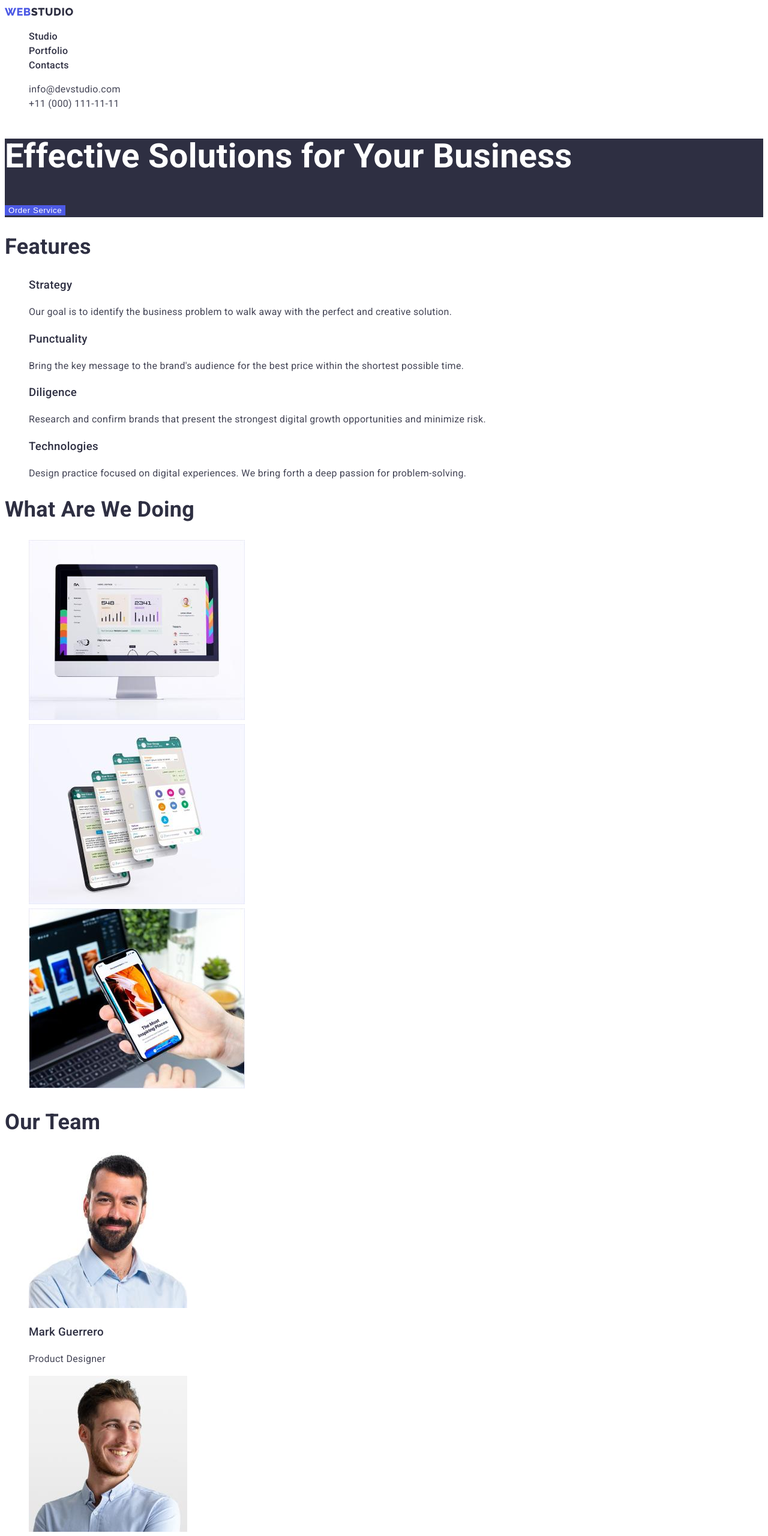
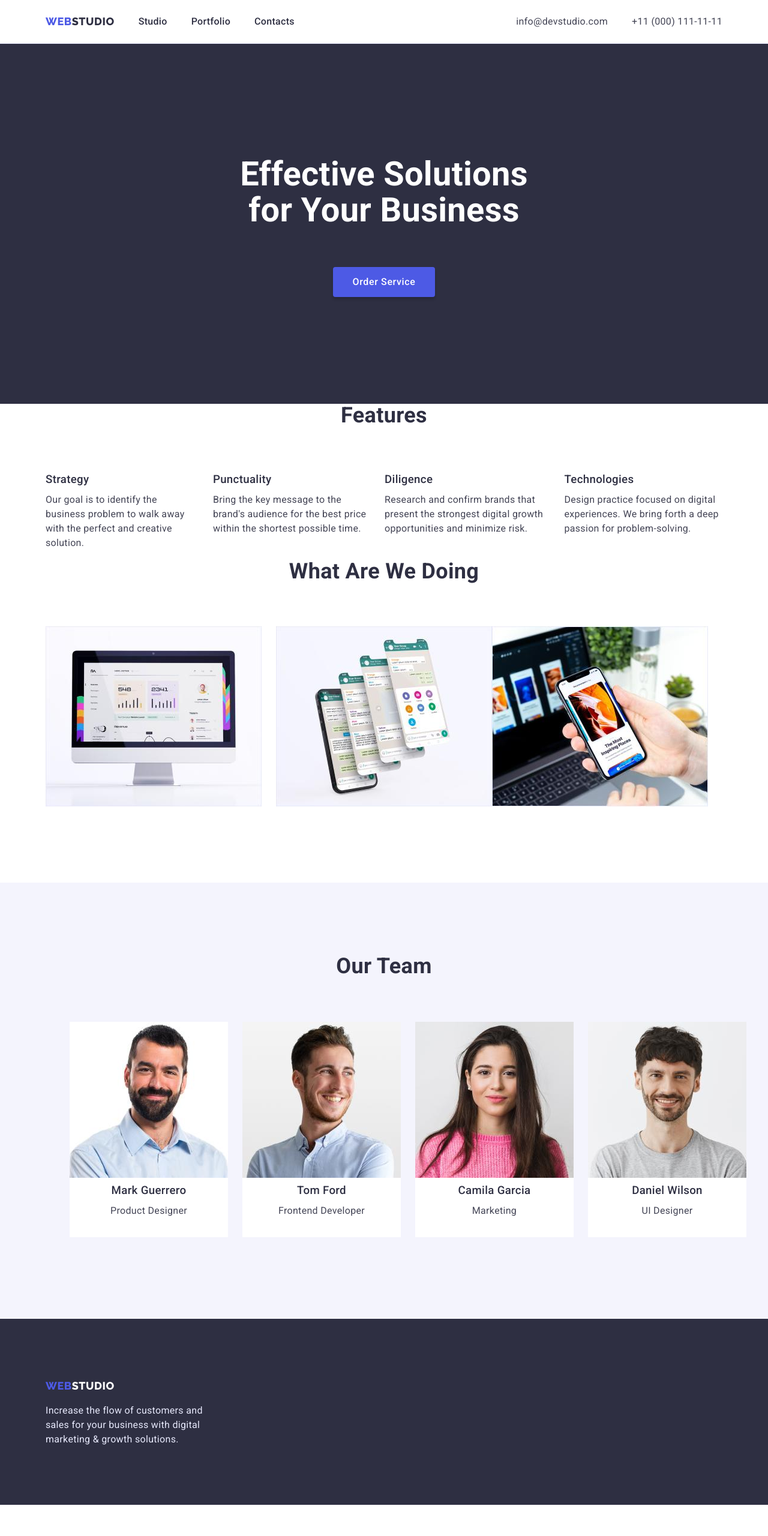
Before and after one commit to MaksNyzhnov/goit-markup-hw-03, a plain HTML site: page index.html in a window 1280 px wide. Shown: the top 2560 px of the page at 60% size. After the commit the page ends 2508 px from the top, so only its background shows below. Drawn offline with nearby package versions, Linux system fonts and the light colour scheme.

Commit message:
completed tasks

```diff
--- a/css/styles.css
+++ b/css/styles.css
@@ -12,25 +12,70 @@ body {
 
   letter-spacing: 0.02em;
 }
+.container {
+  width: 1158px;
+  margin: 0 auto;
+  padding: 0 15px;
+}
+.center {
+  margin: 0 auto;
+}
+p {
+  margin: 0;
+}
 ul {
   list-style: none;
+}
+.text-padding-reset {
+  padding-left: 0;
 }
 .link {
   color: inherit;
   text-decoration: none;
 }
+.header-box .link {
+  display: block;
+  padding-top: 24px;
+  padding-bottom: 24px;
+}
 .section-title {
+  margin-top: 0;
+  margin-bottom: 72px;
   color: var(--secondary-text-color);
+  text-align: center;
 
   font-size: 36px;
   line-height: 1.1;
   text-transform: capitalize;
 }
 .headline {
+  margin-top: 0;
+  margin-bottom: 8px;
   color: var(--secondary-text-color);
   font-weight: 500;
 }
+
 /* header */
+.header {
+  border-bottom: 1px solid #e7e9fc;
+}
+.header-box {
+  display: flex;
+  align-items: center;
+}
+.site-nav {
+  display: flex;
+  align-items: center;
+  flex-grow: 1;
+}
+.nav-list {
+  display: flex;
+  gap: 40px;
+}
+.address-box {
+  display: flex;
+  gap: 40px;
+}
 .logo {
   font-family: 'Raleway';
   font-weight: 800;
@@ -52,6 +97,7 @@ address {
 
 /* nav */
 .nav-links {
+  margin: 0;
   color: var(--secondary-text-color);
   font-weight: 500;
 }
@@ -60,38 +106,38 @@ address {
   color: var(--secondary-brand-color);
 }
 .auth-links {
+  margin: 0;
   color: inherit;
 }
-.auth-links:hover,
-.auth-links:focus {
+.auth-links .link:hover,
+.auth-links .link:focus {
   color: var(--secondary-brand-color);
 }
-/* footer */
-.footer {
-  background-color: var(--secondary-text-color);
-}
-.logo-footer-part {
-  color: #ffffff;
-}
-.footer-text {
-  color: #e7e9fc;
-}
+
 /* hero */
 .hero {
+  padding: 188px 0;
   background-color: var(--secondary-text-color);
+  height: 600px;
+  text-align: center;
 }
 .hero-title {
   color: #ffffff;
+  margin-top: 0;
+  margin-bottom: 64px;
 
   font-size: 56px;
   line-height: 1.07;
 }
 .hero-button {
+  padding: 16px 32px;
   color: #ffffff;
   background-color: var(--main-brand-color);
   font-weight: 500;
   letter-spacing: 0.04em;
   border: none;
+  box-shadow: 0px 4px 4px rgba(0, 0, 0, 0.15);
+  border-radius: 4px;
 }
 .hero-button:hover {
   cursor: pointer;
@@ -101,18 +147,74 @@ address {
   background-color: var(--secondary-brand-color);
 }
 /* features */
-.feature-name
+
+.feature-list {
+  display: flex;
+}
+
+.feature-list .item {
+  width: calc((100% - 72) / 4);
+  margin-right: 24px;
+}
+.feature-list .item:last-child {
+  margin-right: 0;
+}
+/* what are wew doing section */
+.work-list {
+  display: flex;
+  margin-bottom: 120px;
+}
+.work-list .item {
+  margin-right: 24px;
+}
+.work-list .item:last-child {
+  margin-right: 0;
+}
 /* team section */
 .team-section {
   background-color: #f4f4fd;
 }
+.team-section > .container {
+  padding-top: 120px;
+  padding-bottom: 120px;
+}
+.team-list {
+  display: flex;
+  gap: 24px;
+}
+.team-list .item {
+  padding-bottom: 32px;
+  background-color: #fff;
+
+  text-align: center;
+}
+/* footer */
+.footer {
+  height: 310px;
+  background-color: var(--secondary-text-color);
+}
+.footer > .container {
+  padding-top: 100px;
+}
+.logo-footer-part {
+  color: #ffffff;
+}
+.footer-text {
+  width: 264px;
+  margin-top: 16px;
+  color: #e7e9fc;
+}
 /* portfolio page */
+.portfolio-section {
+  background-color: ##e5e5e5;
+}
 .filter-btn {
   color: var(--main-brand-color);
   background-color: #f4f4fd;
   border-color: #e7e9fc;
   border: 1px solid #e7e9fc;
   border-radius: 4px;
+  padding: 12px 24px;
 }
 
 .filter-btn:hover {
@@ -124,3 +226,39 @@ address {
   color: #ffffff;
   background-color: var(--secondary-brand-color);
 }
+.filter-list {
+  display: flex;
+  justify-content: center;
+  margin-top: 168px;
+  margin-bottom: 72px;
+}
+.filter-list .item {
+  margin-right: 24px;
+}
+.filter-list .item:last-child {
+  margin-right: 0px;
+}
+.portfolio-list {
+  display: flex;
+  flex-wrap: wrap;
+  gap: 48px 24px;
+  margin-bottom: 120px;
+}
+.portfolio-list .item {
+  background-color: #f4f4fd;
+}
+.portfolio-list .item h2 {
+  margin-left: 16px;
+  margin-top: 32px;
+}
+.porfolio-name {
+  font-weight: 500;
+  font-size: 20px;
+}
+.job-type {
+  margin-left: 16px;
+  margin-bottom: 32px;
+}
+.display-none {
+  display: none;
+}
--- a/index.html
+++ b/index.html
@@ -11,18 +11,25 @@
       href="https://fonts.googleapis.com/css2?family=Raleway:wght@800&family=Roboto:wght@400;500;700&display=swap"
       rel="stylesheet"
     />
-
+    <link
+      rel="stylesheet"
+      href="https://cdnjs.cloudflare.com/ajax/libs/modern-normalize/1.1.0/modern-normalize.css"
+      integrity="sha512-Y0MM+V6ymRKN2zStTqzQ227DWhhp4Mzdo6gnlRnuaNCbc+YN/ZH0sBCLTM4M0oSy9c9VKiCvd4Jk44aCLrNS5Q=="
+      crossorigin="anonymous"
+      referrerpolicy="no-referrer"
+    />
     <link rel="stylesheet" href="./css/styles.css" />
   </head>
   <body>
-    <header>
-      <nav>
+    <header class="header">
+      <div class="container">
+        <div class="header-box">
+          <nav class="site-nav">
             <a href="./index.html" class="logo link"
               ><span class="logo-first-part">Web</span
               ><span class="logo-header-part">Studio </span></a
             >
-
-        <ul class="nav-links">
+            <ul class="nav-links nav-list">
               <li>
                 <a href="./" class="link"> Studio</a>
               </li>
@@ -35,7 +42,7 @@
             </ul>
           </nav>
           <address>
-        <ul class="auth-links">
+            <ul class="auth-links address-box">
               <li>
                 <a href="mailto:info@devstudio.com" class="link"
                   >info@devstudio.com</a
@@ -46,37 +53,45 @@
               </li>
             </ul>
           </address>
+        </div>
+      </div>
     </header>
     <main>
       <section class="hero">
-        <h1 class="hero-title">Effective Solutions for Your Business</h1>
+        <div class="container">
+          <h1 class="hero-title">
+            Effective Solutions <br />
+            for Your Business
+          </h1>
           <button type="button" class="hero-button">Order Service</button>
+        </div>
       </section>
       <section class="section">
+        <div class="container">
           <h2 class="section-title">Features</h2>
-        <ul>
-          <li>
+          <ul class="feature-list text-padding-reset">
+            <li class="item">
               <h3 class="headline">Strategy</h3>
               <p>
-              Our goal is to identify the business problem to walk away with the
-              perfect and creative solution.
+                Our goal is to identify the business problem to walk away with
+                the perfect and creative solution.
               </p>
             </li>
-          <li>
+            <li class="item">
               <h3 class="headline">Punctuality</h3>
               <p>
                 Bring the key message to the brand's audience for the best price
                 within the shortest possible time.
               </p>
             </li>
-          <li>
+            <li class="item">
               <h3 class="headline">Diligence</h3>
               <p>
                 Research and confirm brands that present the strongest digital
                 growth opportunities and minimize risk.
               </p>
             </li>
-          <li>
+            <li class="item">
               <h3 class="headline">Technologies</h3>
               <p>
                 Design practice focused on digital experiences. We bring forth a
@@ -84,18 +99,20 @@
               </p>
             </li>
           </ul>
+        </div>
       </section>
       <section class="section">
+        <div class="container">
           <h2 class="section-title">What are we doing</h2>
-        <ul>
-          <li>
+          <ul class="work-list text-padding-reset center">
+            <li class="item">
               <img
                 src="./images/desktop_app.jpg"
                 width="360"
                 height="300"
                 alt="desktop app"
               />
-          </li>
+            </li class="item">
             <li>
               <img
                 src="./images/mobile_app.jpg"
@@ -104,7 +121,7 @@
                 alt="mobile app"
               />
             </li>
-          <li>
+            <li class="item">
               <img
                 src="./images/crossplatform_app.jpg"
                 width="360"
@@ -113,11 +130,13 @@
               />
             </li>
           </ul>
+        </div>
       </section>
       <section class="section team-section">
+        <div class="container">
           <h2 class="section-title">Our Team</h2>
-        <ul>
-          <li>
+          <ul class="team-list">
+            <li class="item">
               <img
                 src="./images/mark.jpg"
                 width="264"
@@ -127,7 +146,7 @@
               <h3 class="headline">Mark Guerrero</h3>
               <p>Product Designer</p>
             </li>
-          <li>
+            <li class="item">
               <img
                 src="./images/tom.jpg"
                 width="264"
@@ -137,7 +156,7 @@
               <h3 class="headline">Tom Ford</h3>
               <p>Frontend Developer</p>
             </li>
-          <li>
+            <li class="item">
               <img
                 src="./images/camila.jpg"
                 width="264"
@@ -147,7 +166,7 @@
               <h3 class="headline">Camila Garcia</h3>
               <p>Marketing</p>
             </li>
-          <li>
+            <li class="item">
               <img
                 src="./images/daniel.jpg"
                 width="264"
@@ -158,17 +177,20 @@
               <p>UI Designer</p>
             </li>
           </ul>
+        </div>
       </section>
     </main>
     <footer class="footer">
+      <div class="container">
         <a href="./index.html" class="logo link"
           ><span class="logo-first-part">Web</span
           ><span class="logo-footer-part">Studio</span></a
         >
         <p class="footer-text">
-        Increase the flow of customers and sales for your business with digital
-        marketing & growth solutions.
+          Increase the flow of customers and sales for your business with
+          digital marketing & growth solutions.
         </p>
+      </div>
     </footer>
   </body>
 </html>
```
Also changed, not shown: portfolio.html (+67 -39 lines). Lines whose indentation alone changed are shown as unchanged.
